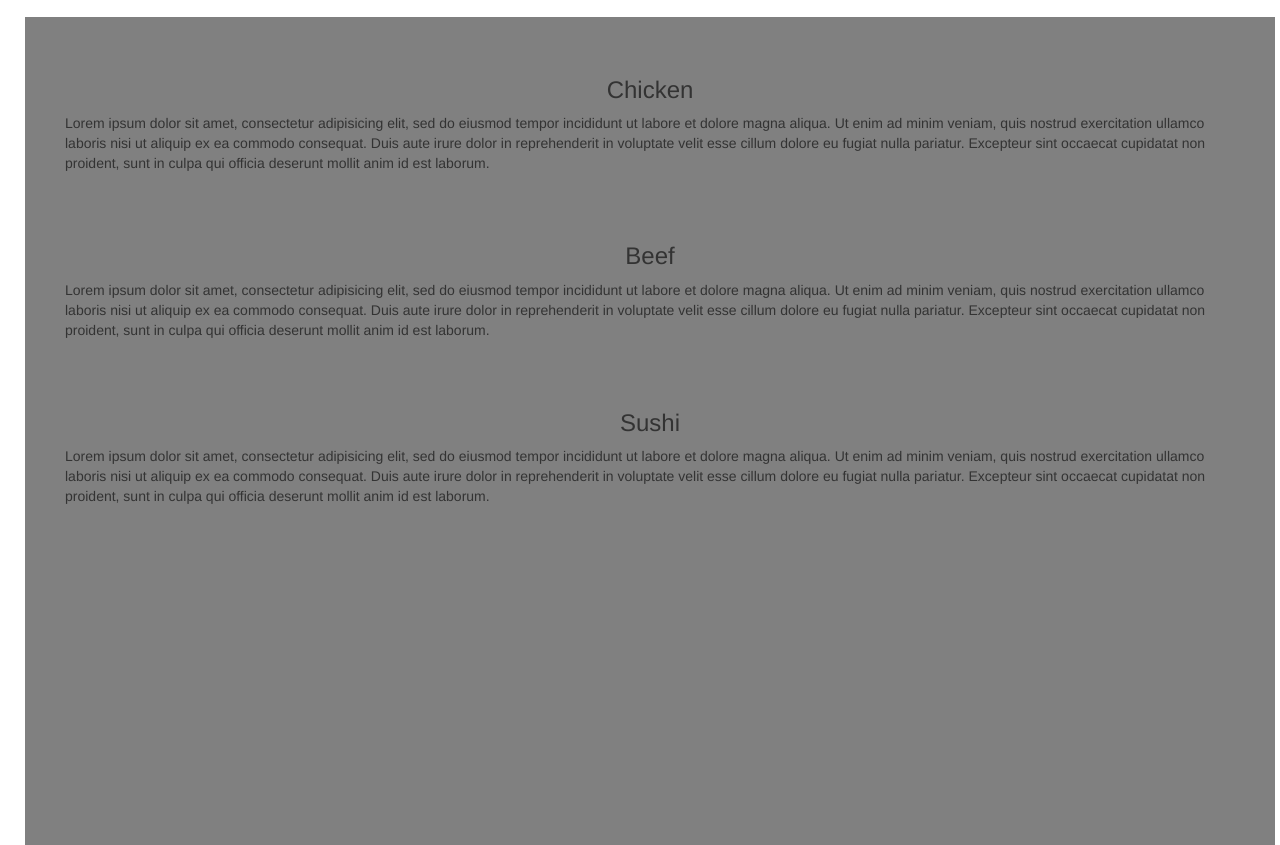
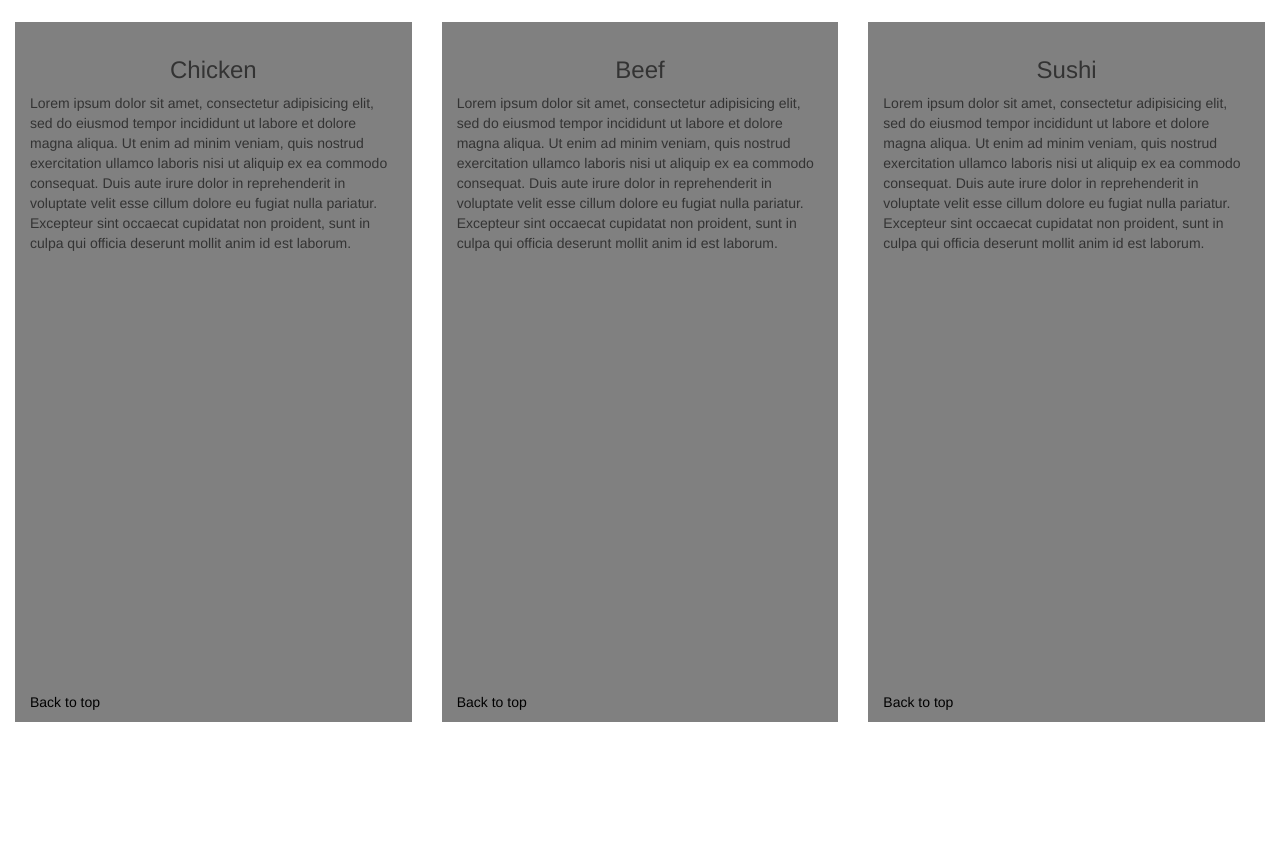
Before and after one commit to agrounds/coursera-assignment2, a plain HTML site: page module3-solution/index.html in a window 1280 px wide. Shown: the part 107-952 px from the top of the page. After the commit the page ends 844 px from the top, so only its background shows below. Drawn offline with Linux system fonts and the light colour scheme.

Commit message:
Add top links and dynamic sections

```diff
--- a/module3-solution/css/styles.css
+++ b/module3-solution/css/styles.css
@@ -1,13 +1,24 @@
 .nav-spacer {
-  margin: -15px 0 -15px 0;
+  margin: -15px 0;
 }
 
-.container-fluid section {
-  margin: 10px;
+.food-sec {
+  background-color: grey;
   padding: 15px;
-  background-color: grey;
+  height: 700px;
+  position: relative;
 }
 
-#main {
-  height: 1000px;
+.food-col {
+  padding: 15px;
 }
+
+.top-link {
+  color: black;
+  position: absolute;
+  bottom: 10px;
+}
+
+.top-link:hover {
+  color: black;
+}
--- a/module3-solution/index.html
+++ b/module3-solution/index.html
@@ -11,7 +11,7 @@
     <link href='https://fonts.googleapis.com/css?family=Lora' rel='stylesheet' type='text/css'>
  --></head>
 <body>
-  <nav class="navbar navbar-default navbar-static-top">
+  <nav class="navbar navbar-default navbar-static-top" id="top">
     <div class="container-fluid">
       <div class="navbar-header">
         <a class="navbar-brand" href="#">Food, LLC</a>
@@ -46,36 +46,45 @@
   </nav>
 
   <h2 class="text-center">Our Menu</h2>
-  <div class="container-fluid">
-    <section class="col-xs-12" id="main">
-      <section id="chicken" class="row">
-        <h3 class="col-xs-12 text-center">Chicken</h3>
+  <div class="container-fluid" id="main">
+    <div class="row">
+      <div id="chicken" class="food-col col-md-4 col-sm-6 col-xs-12">
+        <div class="food-sec">
+          <h3 class="text-center">Chicken</h3>
           <p>Lorem ipsum dolor sit amet, consectetur adipisicing elit, sed do eiusmod
           tempor incididunt ut labore et dolore magna aliqua. Ut enim ad minim veniam,
           quis nostrud exercitation ullamco laboris nisi ut aliquip ex ea commodo
           consequat. Duis aute irure dolor in reprehenderit in voluptate velit esse
           cillum dolore eu fugiat nulla pariatur. Excepteur sint occaecat cupidatat non
           proident, sunt in culpa qui officia deserunt mollit anim id est laborum.</p>
-      </section>
-      <section id="beef" class="row">
-        <h3 class="col-xs-12 text-center">Beef</h3>
+          <a class="top-link" href="#top">Back to top</a>
+        </div>
+      </div>
+      <div id="beef" class="food-col col-md-4 col-sm-6 col-xs-12">
+        <section class="food-sec">
+          <h3 class="text-center">Beef</h3>
           <p>Lorem ipsum dolor sit amet, consectetur adipisicing elit, sed do eiusmod
           tempor incididunt ut labore et dolore magna aliqua. Ut enim ad minim veniam,
           quis nostrud exercitation ullamco laboris nisi ut aliquip ex ea commodo
           consequat. Duis aute irure dolor in reprehenderit in voluptate velit esse
           cillum dolore eu fugiat nulla pariatur. Excepteur sint occaecat cupidatat non
           proident, sunt in culpa qui officia deserunt mollit anim id est laborum.</p>
+          <a class="top-link" href="#top">Back to top</a>
         </section>
-      <section id="sushi" class="row">
-        <h3 class="col-xs-12 text-center">Sushi</h3>
+      </div>
+      <div id="sushi" class="food-col col-md-4 col-sm-12 col-xs-12">
+        <section class="food-sec">
+          <h3 class="text-center">Sushi</h3>
           <p>Lorem ipsum dolor sit amet, consectetur adipisicing elit, sed do eiusmod
           tempor incididunt ut labore et dolore magna aliqua. Ut enim ad minim veniam,
           quis nostrud exercitation ullamco laboris nisi ut aliquip ex ea commodo
           consequat. Duis aute irure dolor in reprehenderit in voluptate velit esse
           cillum dolore eu fugiat nulla pariatur. Excepteur sint occaecat cupidatat non
           proident, sunt in culpa qui officia deserunt mollit anim id est laborum.</p>
+          <a class="top-link" href="#top">Back to top</a>
         </section>
-    </section>
+      </div>
+    </div>
   </div>
 
   <!-- jQuery (Bootstrap JS plugins depend on it) -->
```
Lines whose indentation alone changed are shown as unchanged.
